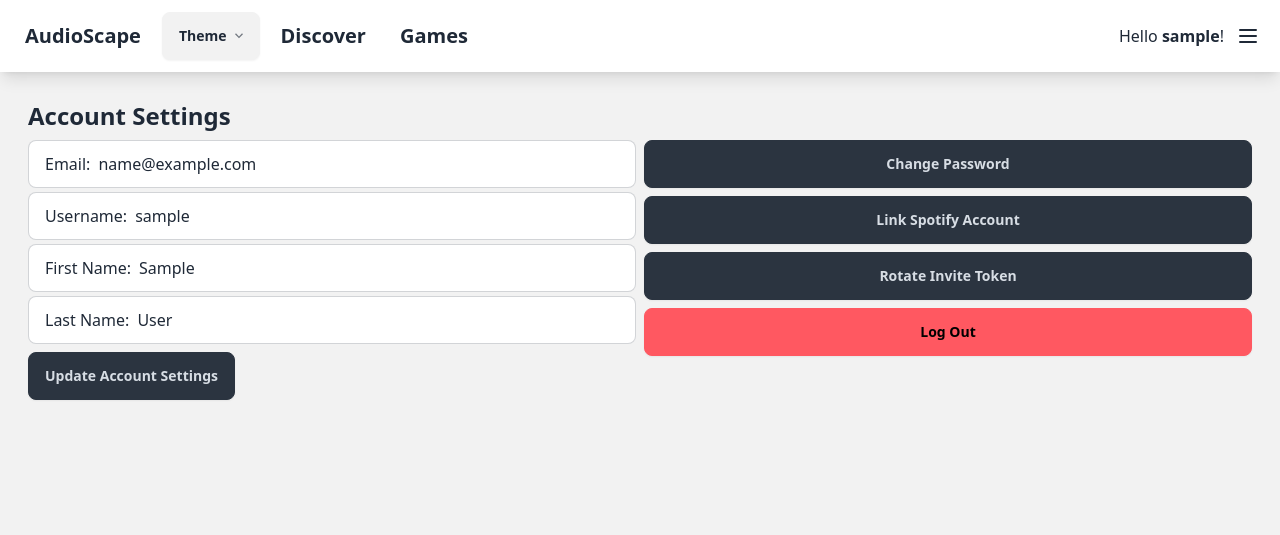
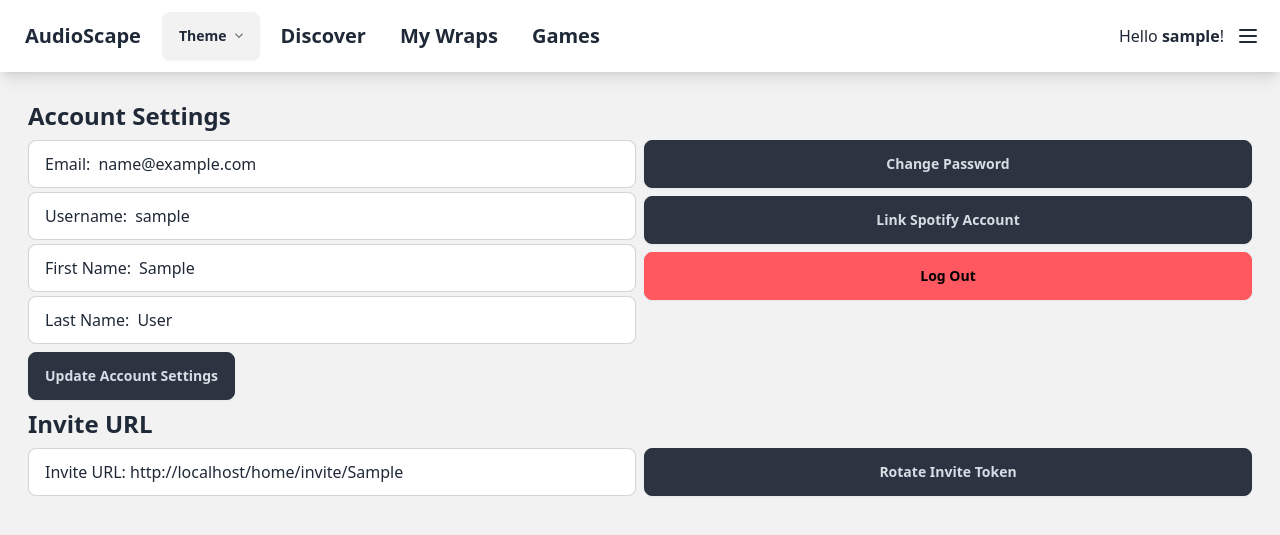
Before and after one commit to mondobe/Wrapped2340, a Django app: page /users/account-settings/ in a window 1280 px wide. Shown: the top 535 px of the page. Run offline with Django 5.2, Linux system fonts and the light colour scheme; a user stored in the database is signed in; tables that the repository leaves empty hold one stand-in row (values such as "Sample post"); some libraries are stand-ins or nearby versions.

Commit message:
Invite URL shown in account settings
You can also click the URL (or try to select it) to copy it to the clipboard

```diff
--- a/Wrapped2340/common/templates/common/base.html
+++ b/Wrapped2340/common/templates/common/base.html
@@ -61,6 +61,7 @@
                     </ul>
                 </div>
                 <a href="{% url 'home:discover' %}" class="btn btn-ghost normal-case text-xl">Discover</a>
+                <a href="{% url 'home:home' %}" class="btn btn-ghost normal-case text-xl">My Wraps</a>
                 <a href="{% url 'games:home' %}" class="btn btn-ghost normal-case text-xl">Games</a>
             </div>
             <div class="flex-none">
--- a/Wrapped2340/home/views.py
+++ b/Wrapped2340/home/views.py
@@ -24,10 +24,6 @@ class WrappedListView(TemplateView):
 
     def get_context_data(self, **kwargs):
         context = super().get_context_data(**kwargs)
-        context['duo_invite_link'] = self.request.build_absolute_uri(
-            reverse('home:invite',
-                    kwargs={'invite_token': self.request.user.userprofile.invite_token})
-        )
         return context
 
     def post(self, request):
--- a/Wrapped2340/users/templates/users/account-settings.html
+++ b/Wrapped2340/users/templates/users/account-settings.html
@@ -3,6 +3,16 @@
 {% block title %}Update Account Settings{% endblock %}
 
 {% block content %}
+    <script lang="js">
+const urlText = "{{ duo_invite_link }}";
+
+function copyUrl() {
+    navigator.clipboard.writeText(urlText);
+    let copyToast = document.getElementById('copy-toast');
+    copyToast.hidden = false;
+    setTimeout(() => copyToast.hidden = true, 2000);
+}
+    </script>
 {% url 'users:account-settings' as form_url %}
     {% if messages %}
         {% for message in messages %}
@@ -56,11 +66,6 @@
             <button class="grow h-full" type="submit" value="link" name="action">Link Spotify Account</button>
         </form>
 
-        <form class="btn m-1 btn-neutral" method="post" action="{% url 'users:rotate-invite-token' %}">
-            {% csrf_token %}
-            <input class="grow h-full" type="submit" value="Rotate Invite Token">
-        </form>
-
         <form class="btn m-1 btn-error" method="post" action="{% url 'users:logout' %}">
             {% csrf_token %}
             <input class="grow h-full" type="submit" value="Log Out">
@@ -68,4 +73,27 @@
 
     </div>
 </div>
+    <h6 class="text-2xl font-bold m-1">
+        Invite URL
+    </h6>
+<div class="flex flex-row">
+    <div class="basis-1/2">
+        <div class="m-1">
+            <label id="input-label" class="input input-bordered flex items-center gap-2" onmousedown="copyUrl()">
+                Invite URL: {{ duo_invite_link }}
+            </label>
+            <label id="copy-toast" hidden="hidden" class="input gap-2">
+                Copied to clipboard!
+            </label>
+        </div>
+    </div>
+    <div class="flex flex-col basis-1/2">
+
+        <form class="btn m-1 btn-neutral" method="post" action="{% url 'users:rotate-invite-token' %}">
+            {% csrf_token %}
+            <input class="grow h-full" type="submit" value="Rotate Invite Token">
+        </form>
+
+    </div>
+</div>
 {% endblock %}
--- a/Wrapped2340/users/views.py
+++ b/Wrapped2340/users/views.py
@@ -97,14 +97,19 @@ class AccountSettingsView(LoginRequiredMixin, UpdateView):
         form.save()
         return super().form_valid(form)
 
-    def get(self, request):
-        if 'code' in request.GET:
+    def get_context_data(self, **kwargs):
+        context = super().get_context_data(**kwargs)
+        if 'code' in self.request.GET:
             # Extract the code from the URL
-            authorization_code = request.GET['code']
+            authorization_code = self.request.GET['code']
 
             # Grabs tokens
             spotifyAPI.get_access_token(self.request.user.userprofile, authorization_code)
-        return super().get(request)
+        context['duo_invite_link'] = self.request.build_absolute_uri(
+            reverse('home:invite',
+                    kwargs={'invite_token': self.request.user.userprofile.invite_token})
+        )
+        return context
 
 class LinkSpotify(LoginRequiredMixin, View):
 
```
